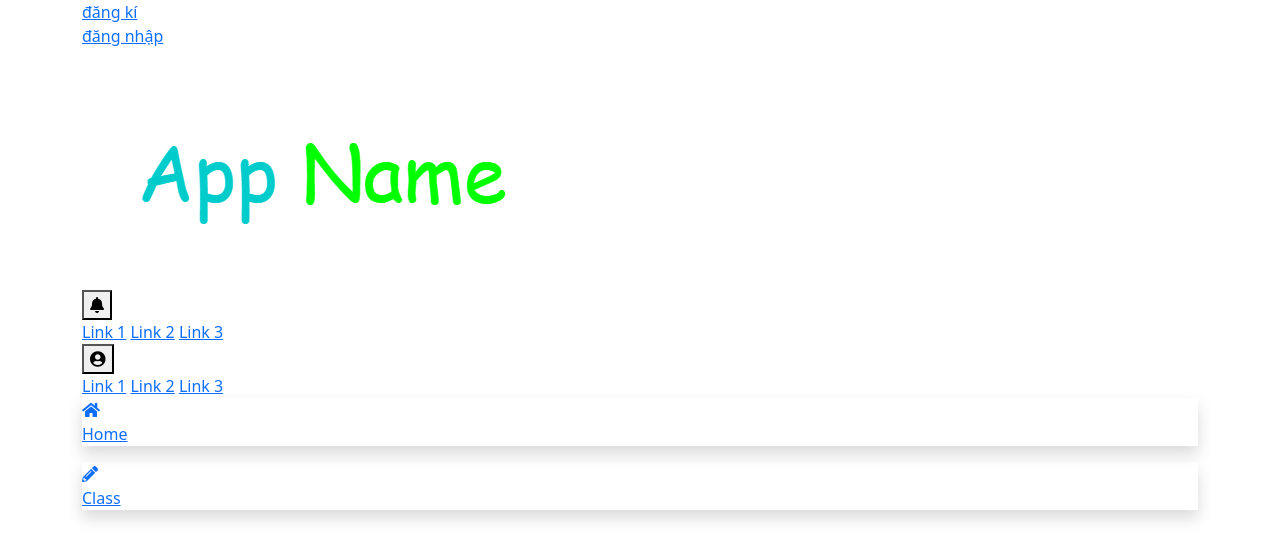
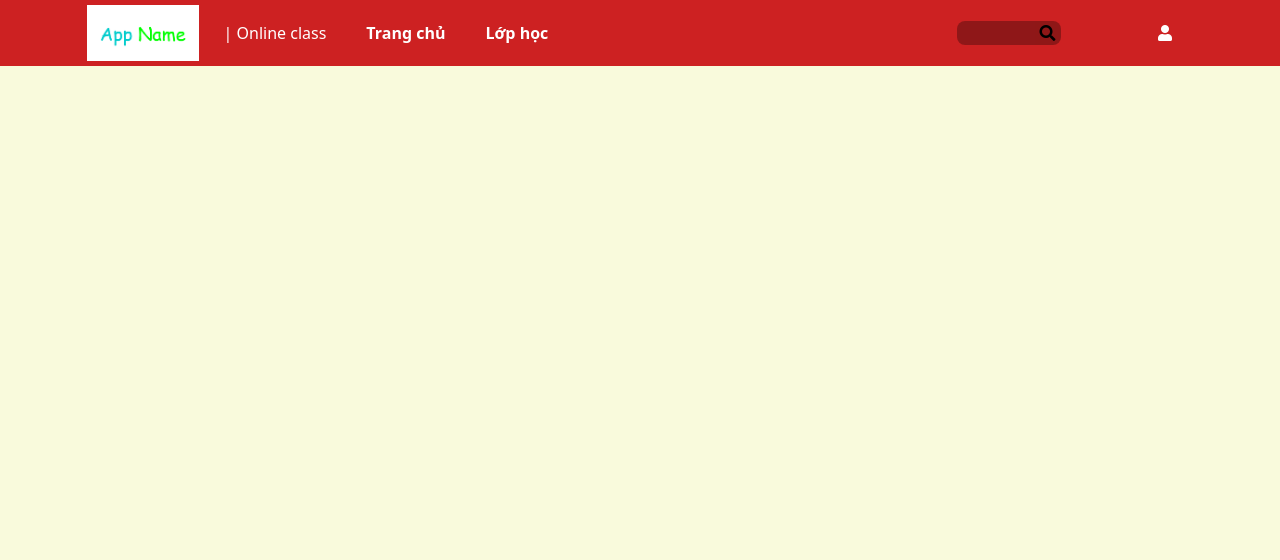
Before and after one commit to kiuen123/online-class, a PHP site: page /demo/class.html in a window 1280 px wide. Shown: the top 560 px of the page. Run offline with PHP 8.4, Linux system fonts and the light colour scheme; some libraries are stand-ins or nearby versions.

Commit message:
xoa phan thua

```diff
--- a/demo/class.html
+++ b/demo/class.html
@@ -4,93 +4,74 @@
     <meta charset="UTF-8">
     <meta http-equiv="X-UA-Compatible" content="IE=edge">
     <meta name="viewport" content="width=device-width, initial-scale=1.0">
-    <title>Class</title>
+    <title>Online Class</title>
     <meta property="og:image" content="#">
-    <meta name="description" content="test description">
+    <meta name="description" content="miêu tả trang như muốn đấm vào mồm người xem">
     <meta name="author" content="Nguyễn Trung Kiên">
-    <meta name="keywords" content="search">
-    <link rel="stylesheet" href="../css/index.css">
+    <!-- css của tôi -->
+    <link rel="stylesheet" href="../css/home.css">
     <!-- Bootstrap CSS -->
-    <link rel="stylesheet" href="//use.fontawesome.com/releases/v5.0.7/css/all.css">
-    <link rel="stylesheet" href="https://stackpath.bootstrapcdn.com/bootstrap/4.5.2/css/bootstrap.min.css" integrity="sha384-JcKb8q3iqJ61gNV9KGb8thSsNjpSL0n8PARn9HuZOnIxN0hoP+VmmDGMN5t9UJ0Z" crossorigin="anonymous">
-    <link href="https://cdn.jsdelivr.net/npm/bootstrap@5.0.0-beta3/dist/css/bootstrap.min.css" rel="stylesheet" integrity="sha384-eOJMYsd53ii+scO/bJGFsiCZc+5NDVN2yr8+0RDqr0Ql0h+rP48ckxlpbzKgwra6" crossorigin="anonymous">
+    <link rel="stylesheet" href="../resource/bootstrap-5/css/bootstrap.min.css">
+    <script src="../resource/bootstrap-5/js/bootstrap.bundle.min.js"></script>
+    <!-- Fontawesome -->
+    <link rel="stylesheet" href="../resource/fontawesome/css/all.css">
 </head>
 
 <body>
+    <!-- nabbar -->
     <div class="top-nab">
         <div class="container">
-            <a href="./register.html">
-                <div class="dangki-dangnhap">
-                    đăng kí
+            <div class="row">
+                <!-- bắt đầu nội dung của nabbar -->
+                <!-- logo, home, ... -->
+                <div class="col-md-9" style="display: flex;">
+                    <a href="./home.html">
+                        <!-- <img src="../resource/image/test.png" alt="" class="logo"> -->
+                        <img src="../resource/image/logo.png" alt="" class="logo">
+                    </a>
+                    <div style="font-size: 16px;
+                                vertical-align: top;
+                                color: #fff;
+                                position: relative;
+                                padding: 21px 20px;">
+                        | Online class
+                    </div>
+                    <a href="./home.html">
+                        <div class="nab-item">
+                            Trang chủ
+                        </div>
+                    </a>
+                    <a href="./class.html">
+                        <div class="nab-item">
+                            Lớp học
+                        </div>
+                    </a>
                 </div>
-            </a>
+                <!-- thanh tìm kiếm, đăng kí đăng nhập, ... -->
+                <div class="col-md-3" style="display: flex;">
+                    <div class="search-bar">
+                        <input type="text" class="search-bar-input">
+                        <button class="search-bar-button">
+                            <i class="fas fa-search"></i>
+                        </button>
+                    </div>
+                    <a href="./login-register.html" style="color: #fff !important;">
+                        <div class="nab-item" style="border-radius: 50%;
+                                                width: 66px;">
+                            <i class="fas fa-user"></i>
+                        </div>
+                    </a>
 
-            <a href="./login.html">
-                <div class="dangki-dangnhap">
-                    đăng nhập
                 </div>
-            </a>
+                <!-- kết thúc nội dung nabbar -->
+            </div>
         </div>
     </div>
-
-    <div class="main-nab">
-        <div class="container">
-
-            <a href="./index.html">
-                <img src="../resource/image/logo.png" alt="" class="logo">
-            </a>
-
-            <div class="dropdown">
-                <button class="dropbtn"><i class="fas fa-bell"></i></button>
-                <div class="dropdown-content" id="thongbao">
-                    <a href="#">Link 1</a>
-                    <a href="#">Link 2</a>
-                    <a href="#">Link 3</a>
-                </div>
-            </div>
-
-            <div class="dropdown">
-                <button class="dropbtn"><i class="fas fa-user-circle"></i></button>
-                <div class="dropdown-content">
-                    <a href="#">Link 1</a>
-                    <a href="#">Link 2</a>
-                    <a href="#">Link 3</a>
-                </div>
-            </div>
-
-        </div>
-    </div>
-
-    <div class="container main">
-
-        <div class="tab">
-            <a href="./index.html">
-                <div class="tab-link shadow">
-                    <i class="fas fa-home"></i>
-                    <p class="name">Home</p>
-                </div>
-            </a>
-            <a href="./class.html">
-                <div class="tab-link shadow">
-                    <i class="fas fa-pencil-alt"></i>
-                    <p class="name">Class</p>
-                </div>
-            </a>
-
-        </div>
-
-        <div class=" content">
+    <!-- end nabbar -->
 
 
-        </div>
 
-    </div>
-
-    <!-- JavaScript -->
-    <script src="../js/index.js"></script>
-    <script src="https://cdn.jsdelivr.net/npm/bootstrap@5.0.0-beta3/dist/js/bootstrap.bundle.min.js" integrity="sha384-JEW9xMcG8R+pH31jmWH6WWP0WintQrMb4s7ZOdauHnUtxwoG2vI5DkLtS3qm9Ekf" crossorigin="anonymous"></script>
-    <script src="https://cdn.jsdelivr.net/npm/@popperjs/core@2.9.1/dist/umd/popper.min.js" integrity="sha384-SR1sx49pcuLnqZUnnPwx6FCym0wLsk5JZuNx2bPPENzswTNFaQU1RDvt3wT4gWFG" crossorigin="anonymous"></script>
-    <script src="https://cdn.jsdelivr.net/npm/bootstrap@5.0.0-beta3/dist/js/bootstrap.min.js" integrity="sha384-j0CNLUeiqtyaRmlzUHCPZ+Gy5fQu0dQ6eZ/xAww941Ai1SxSY+0EQqNXNE6DZiVc" crossorigin="anonymous"></script>
+    <!-- JavaScript tổng -->
 </body>
 
 </html>
--- a/demo/login-register.html
+++ b/demo/login-register.html
@@ -9,6 +9,7 @@
     <meta name="description" content="miêu tả trang như muốn đấm vào mồm người xem">
     <meta name="author" content="Nguyễn Trung Kiên">
     <!-- css của tôi -->
+    <link rel="stylesheet" href="../css/home.css">
     <link rel="stylesheet" href="../css/login-register.css">
     <!-- Bootstrap CSS -->
     <link rel="stylesheet" href="../resource/bootstrap-5/css/bootstrap.min.css">
@@ -26,7 +27,7 @@
                 <!-- bắt đầu nội dung của nabbar -->
                 <!-- logo, home, ... -->
                 <div class="col-md-9" style="display: flex;">
-                    <a href="./index.html">
+                    <a href="./home.html">
                         <!-- <img src="../resource/image/test.png" alt="" class="logo"> -->
                         <img src="../resource/image/logo.png" alt="" class="logo">
                     </a>
@@ -37,7 +38,7 @@
                                 padding: 21px 20px;">
                         | Online class
                     </div>
-                    <a href="./index.html">
+                    <a href="./home.html">
                         <div class="nab-item">
                             Trang chủ
                         </div>
```
Also changed, not shown: css/login-register.css (+0 -47 lines), demo/home.html (+7 -7 lines), css/class.css (added).
